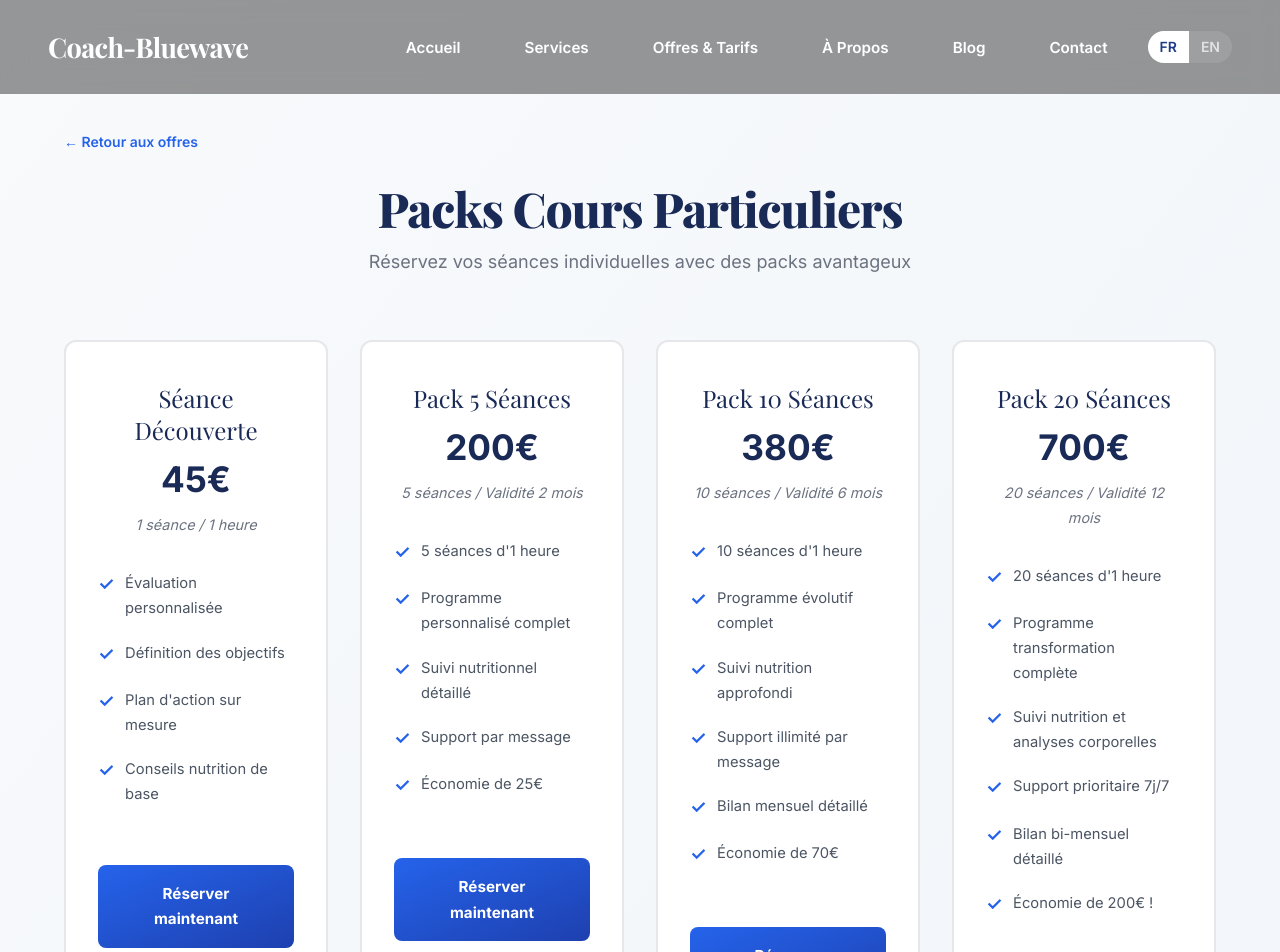
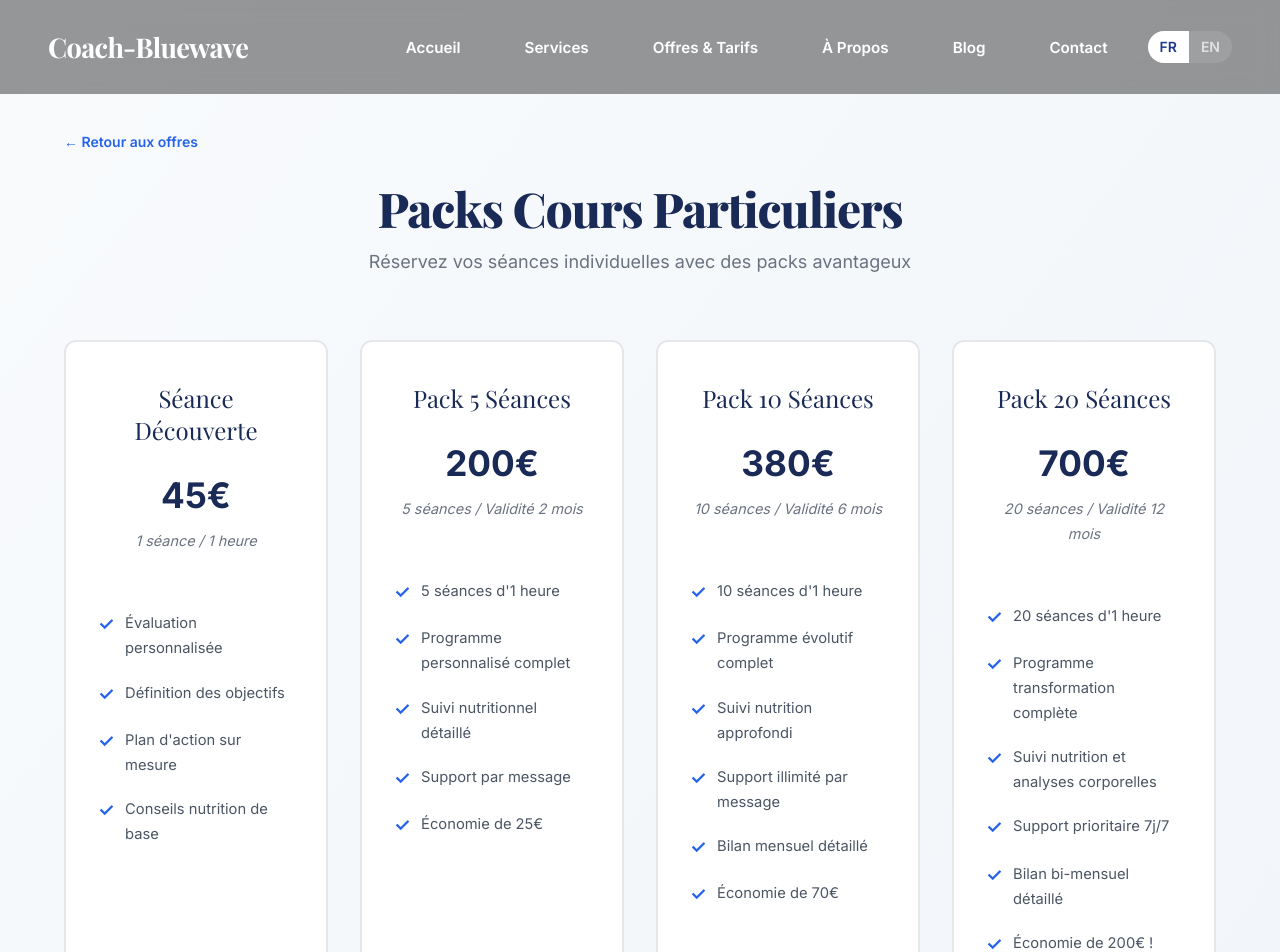
Before and after one commit to Unvodka/Coaching-and-Sport, a Next.js app: page /packs in a window 1280 px wide. Shown: the top 952 px of the page. Built offline with nearby package versions, Linux system fonts and the light colour scheme.

Commit message:
Fix PricingCard: align buttons at bottom with flex-col and mt-auto
Co-Authored-By: Claude Opus 4.6 <noreply@anthropic.com>

```diff
--- a/components/PricingCard.tsx
+++ b/components/PricingCard.tsx
@@ -21,7 +21,7 @@ export default function PricingCard({
   return (
     <div
       onClick={!isLoading ? onBuy : undefined}
-      className={`h-full bg-white py-10 px-8 rounded-xl border-2 border-gray-200 text-center transition-all duration-300 hover:-translate-y-2 hover:shadow-[0_12px_35px_rgba(0,0,0,0.1)] hover:border-brand-blue ${
+      className={`h-full bg-white py-10 px-8 rounded-xl border-2 border-gray-200 text-center transition-all duration-300 hover:-translate-y-2 hover:shadow-[0_12px_35px_rgba(0,0,0,0.1)] hover:border-brand-blue flex flex-col ${
         isLoading ? "opacity-60 cursor-not-allowed" : "cursor-pointer"
       }`}
     >
@@ -30,7 +30,7 @@ export default function PricingCard({
         {price}
       </div>
       <div className="text-gray-500 text-[0.9rem] mb-6 italic">{duration}</div>
-      <ul className="list-none p-0 my-6 text-left">
+      <ul className="list-none p-0 my-6 text-left flex-1">
         {features.map((feature) => (
           <li
             key={feature}
@@ -41,12 +41,14 @@ export default function PricingCard({
           </li>
         ))}
       </ul>
-      <span className="bg-gradient-to-br from-brand-blue to-brand-navy text-white py-4 px-8 rounded-lg font-bold text-[0.95rem] transition-all duration-300 w-full mt-6 inline-block text-center">
-        {isLoading ? t("offers.redirecting") : t("offers.bookNow")}
-      </span>
-      <p className="text-[0.7rem] text-gray-400 mt-3 flex items-center justify-center gap-1">
-        🔒 {t("security.securedByStripe")}
-      </p>
+      <div className="mt-auto">
+        <span className="bg-gradient-to-br from-brand-blue to-brand-navy text-white py-4 px-8 rounded-lg font-bold text-[0.95rem] transition-all duration-300 w-full inline-block text-center">
+          {isLoading ? t("offers.redirecting") : t("offers.bookNow")}
+        </span>
+        <p className="text-[0.7rem] text-gray-400 mt-3 flex items-center justify-center gap-1">
+          🔒 {t("security.securedByStripe")}
+        </p>
+      </div>
     </div>
   );
 }
```
